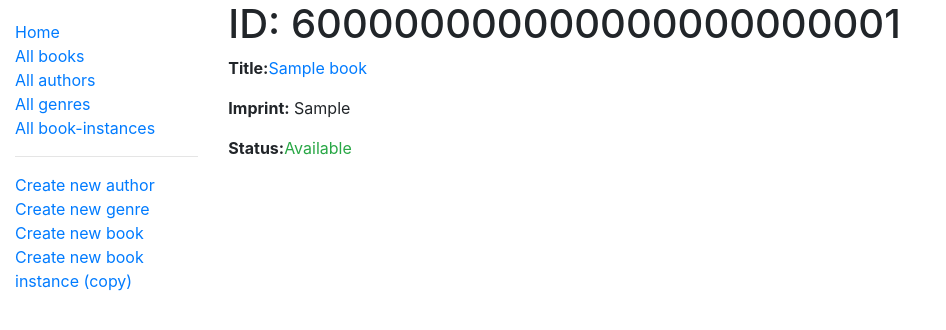
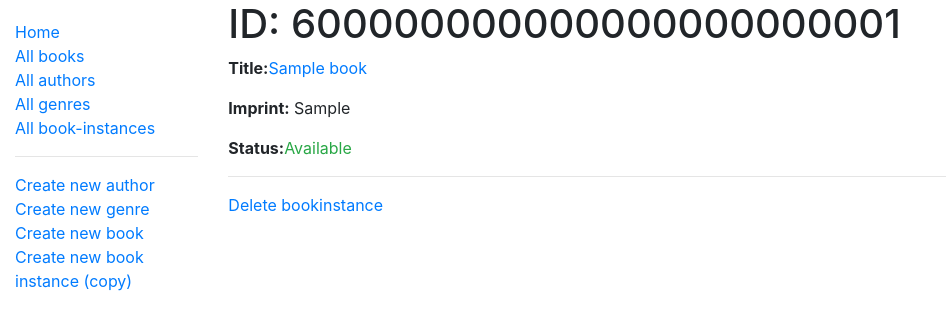
Before and after one commit to elesismailov/odin-project, a Node server app: page /catalog/bookinstance/600000000000000000000001 in a window 1280 px wide. Shown: the top 330 px of the page, without its empty margins (0-946 px from the left). Run offline with Node 20, Linux system fonts and the light colour scheme; tables that the repository leaves empty hold one stand-in row (values such as "Sample post"); some libraries are stand-ins or nearby versions.

Commit message:
Set up bookinstance delete

```diff
--- a/express-locallibrary-tutorial/controllers/bookinstanceController.js
+++ b/express-locallibrary-tutorial/controllers/bookinstanceController.js
@@ -1,6 +1,7 @@
 var BookInstance = require('../models/bookinstance');
 const { body,validationResult } = require('express-validator');
 var Book = require('../models/book');
+var async = require('async');
 
 // Display list of all BookInstances.
 exports.bookinstance_list = function(req, res, next) {
@@ -92,13 +93,39 @@ exports.bookinstance_create_post = [
 ];
 
 // Display BookInstance delete form on GET.
-exports.bookinstance_delete_get = function(req, res) {
-    res.send('NOT IMPLEMENTED: BookInstance delete GET');
+exports.bookinstance_delete_get = function(req, res, next) {
+
+    async.parallel({
+        bookinstance: function(callback) {
+            BookInstance.findById(req.params.id).exec(callback)
+        },
+    }, function(err, results) {
+        if (err) { return next(err); }
+        // Successful, so render.
+        res.render('bookinstance_delete', { title: 'Delete Bookinstance', bookinstance: results.bookinstance } );
+    });
+
 };
 
 // Handle BookInstance delete on POST.
 exports.bookinstance_delete_post = function(req, res) {
     res.send('NOT IMPLEMENTED: BookInstance delete POST');
+};
+exports.bookinstance_delete_post = function(req, res, next) {
+
+    async.parallel({
+        bookinstance: function(callback) {
+            BookInstance.findById(req.params.id).exec(callback)
+        },
+    }, function(err, results) {
+        if (err) { return next(err); }
+        // Success
+        BookInstance.findByIdAndRemove(req.params.id, function deleteAuthor(err) {
+            if (err) { return next(err); }
+            // Success - go to author list
+            res.redirect('/catalog/bookinstances')
+        })
+    });
 };
 
 // Display BookInstance update form on GET.
--- a/express-locallibrary-tutorial/views/bookinstance_detail.pug
+++ b/express-locallibrary-tutorial/views/bookinstance_detail.pug
@@ -18,3 +18,6 @@ block content
 
   if bookinstance.status!='Available'
     p #[strong Due back:] #{bookinstance.due_back}
+  hr
+  p
+    a(href=bookinstance.url+'/delete') Delete bookinstance
```
Also changed, not shown: express-locallibrary-tutorial/views/bookinstance_delete.pug (added, +12 -0 lines).
